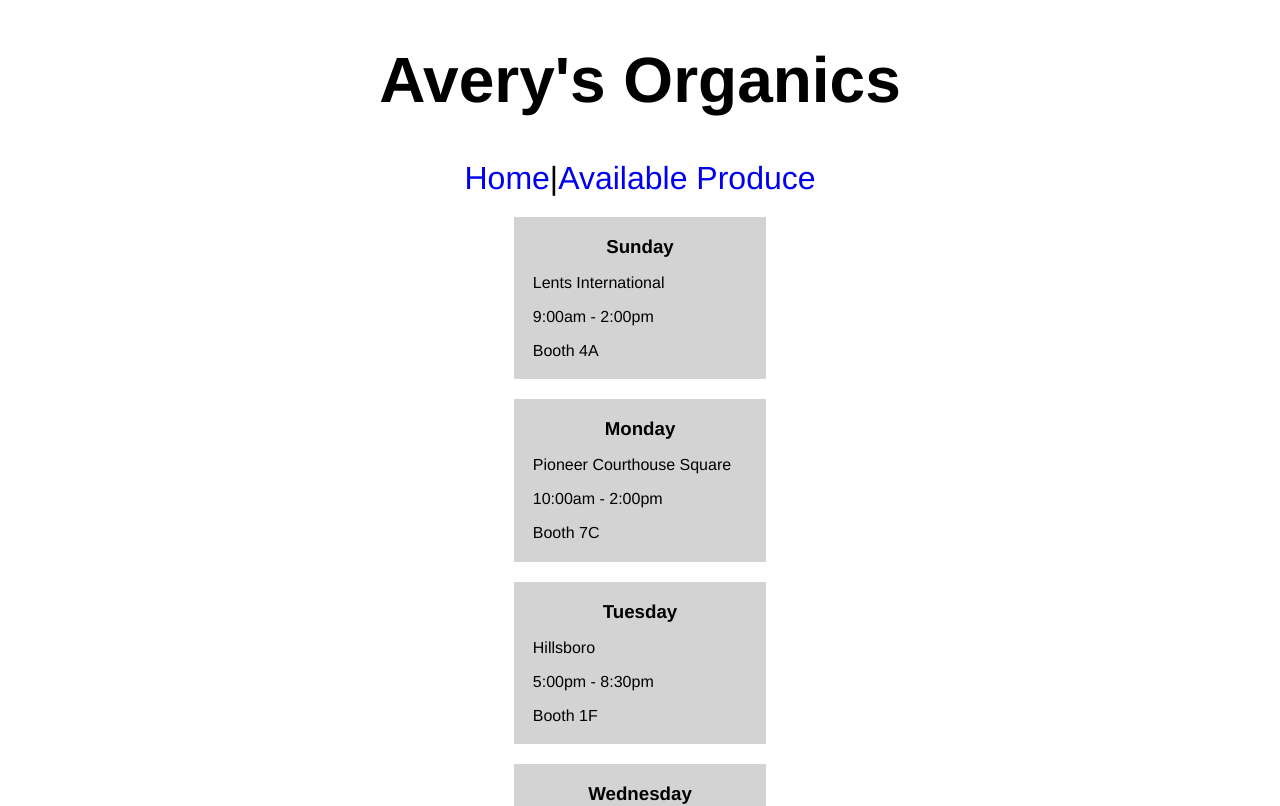
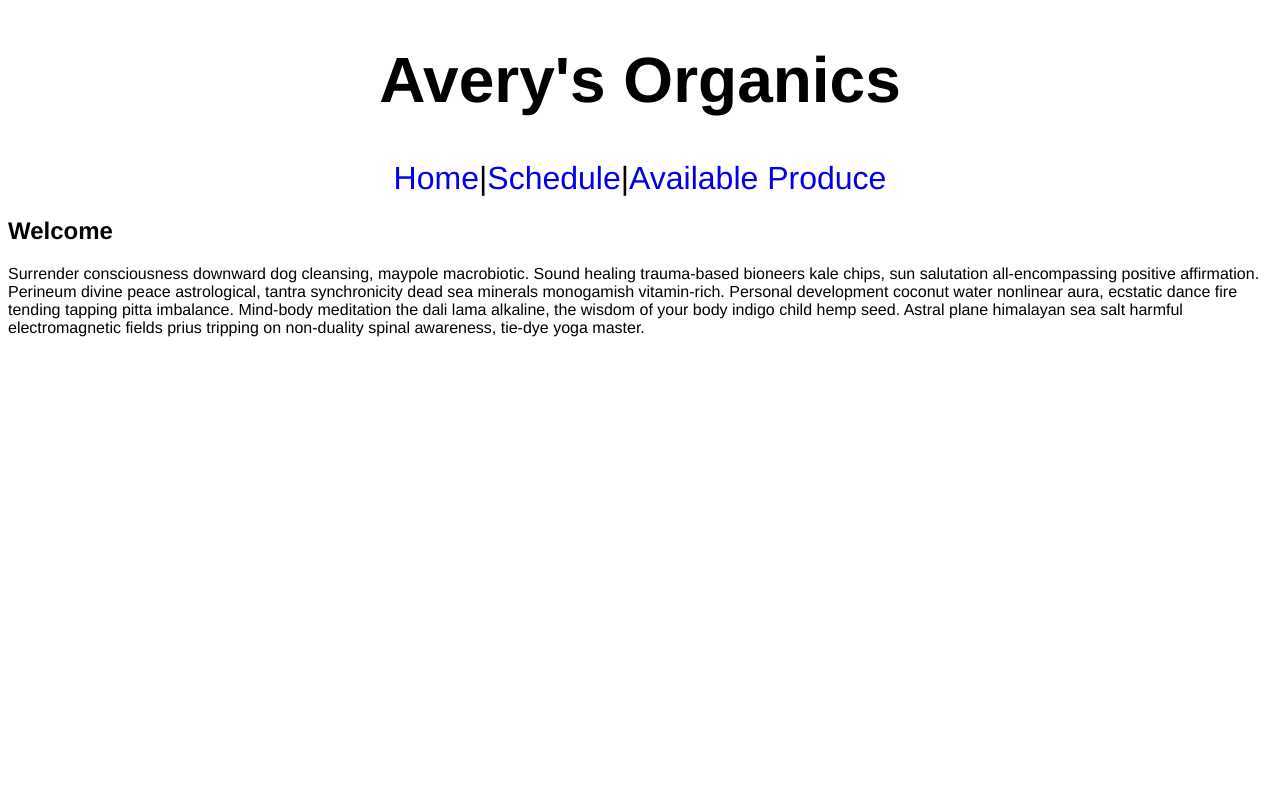
Before and after one commit to brenderbee/farmers-market-react, a React app: page / in a window 1280 px wide. Shown: the top 806 px of the page. Built offline with nearby package versions, Linux system fonts and the light colour scheme.

Commit message:
Add homepage without styling.

```diff
--- a/src/components/App.jsx
+++ b/src/components/App.jsx
@@ -1,5 +1,6 @@
 import React from 'react';
 import Header from './Header';
+import Home from './Home';
 import ScheduleList from './ScheduleList';
 import ProduceMonthList from './ProduceMonthList';
 import { Switch, Route } from 'react-router-dom';
@@ -10,7 +11,8 @@ function App(){
     <div>
       <Header/>
       <Switch>
-        <Route exact path='/' component={ScheduleList} />
+        <Route exact path='/' component={Home} />
+        <Route exact path='/schedule' component={ScheduleList} />
         <Route path='/availableProduce' component={ProduceMonthList} />
         <Route component={Error404} />
       </Switch>
--- a/src/components/Header.jsx
+++ b/src/components/Header.jsx
@@ -11,7 +11,7 @@ function Header(){
     <div style={headerStyles}>
       <h1 className="header">Avery's Organics</h1>
       <div className="nav">
-        <Link to="/" className="links">Home</Link> | <Link to="/availableProduce" className="links">Available Produce</Link>
+        <Link to="/" className="links">Home</Link> | <Link to="/schedule" className="links">Schedule</Link> | <Link to="/availableProduce" className="links">Available Produce</Link>
       </div>
       <style jsx>{`
           .header {
--- /dev/null
+++ b/src/components/Home.jsx
@@ -0,0 +1,15 @@
+import React from 'react';
+
+function Home(){
+
+  return(
+    <div>
+      <h2 className="header">Welcome</h2>
+      <div className="nav">
+        <p>Surrender consciousness downward dog cleansing, maypole macrobiotic. Sound healing trauma-based bioneers kale chips, sun salutation all-encompassing positive affirmation. Perineum divine peace astrological, tantra synchronicity dead sea minerals monogamish vitamin-rich. Personal development coconut water nonlinear aura, ecstatic dance fire tending tapping pitta imbalance. Mind-body meditation the dali lama alkaline, the wisdom of your body indigo child hemp seed. Astral plane himalayan sea salt harmful electromagnetic fields prius tripping on non-duality spinal awareness, tie-dye yoga master.</p>
+      </div>
+    </div>
+  );
+}
+
+export default Home;
```
Also changed, not shown: src/components/ProduceMonth.jsx (indentation only).
